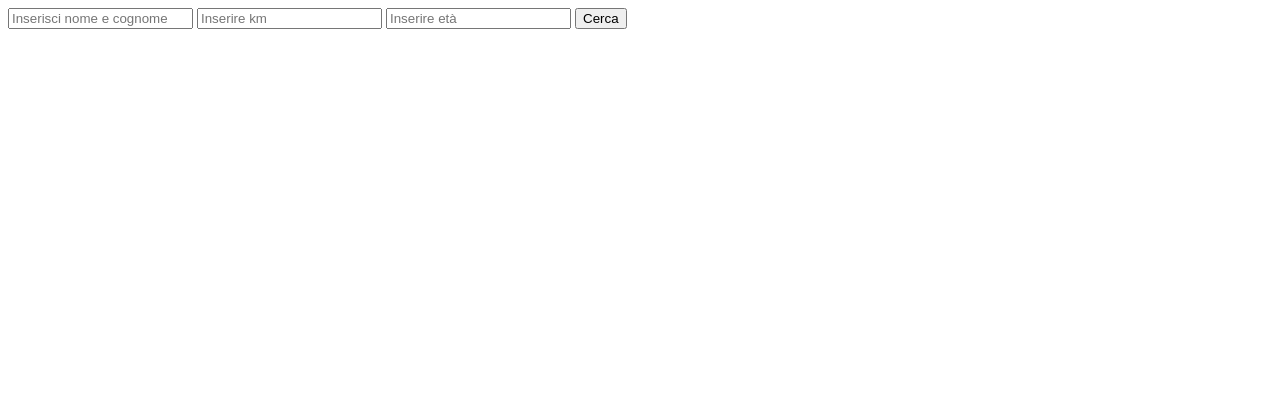
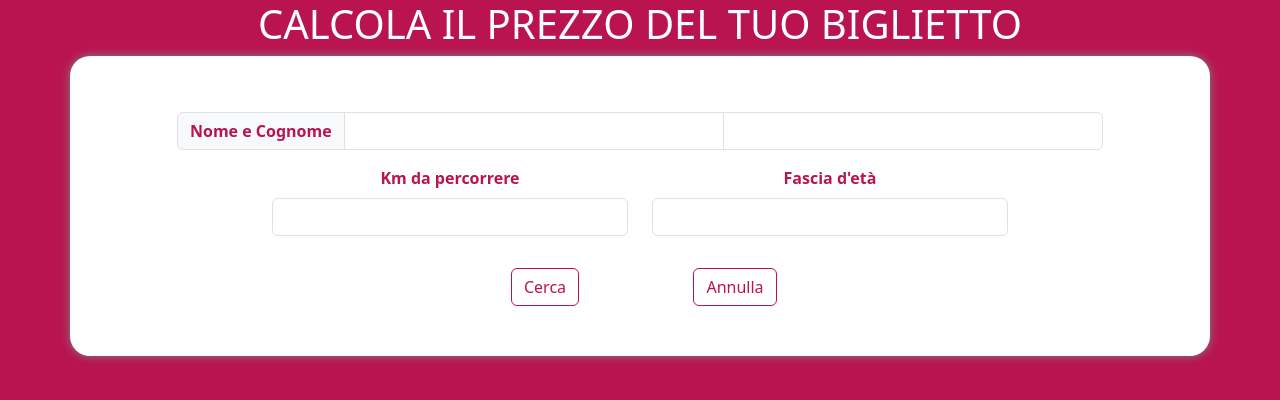
Before and after one commit to EricaMarzi/js-biglietto-treno-form, a plain HTML site: page index.html in a window 1280 px wide. Drawn offline with nearby package versions, Linux system fonts and the light colour scheme.

Commit message:
add style form

```diff
--- a/index.html
+++ b/index.html
@@ -4,15 +4,64 @@
     <meta charset="UTF-8">
     <meta name="viewport" content="width=device-width, initial-scale=1.0">
     <title>Acquista il biglietto online</title>
+
+    <!--Bootstrap-->
+    <link href="https://cdn.jsdelivr.net/npm/bootstrap@5.3.2/dist/css/bootstrap.min.css" rel="stylesheet" integrity="sha384-T3c6CoIi6uLrA9TneNEoa7RxnatzjcDSCmG1MXxSR1GAsXEV/Dwwykc2MPK8M2HN" crossorigin="anonymous">
+
+    <link rel="stylesheet" href="style.css">
 </head>
 <body>
-        <div>
-            <input id="name" type="text" placeholder="Inserisci nome e cognome">
-            <input id="kms" type="number" placeholder="Inserire km" min="1">
-            <input id="age" type="number" placeholder="Inserire età" min="1">
-            <button id="search">Cerca</button>
-        </div>
-        <p id="paragraph"></p>
+    <!--Sezione richiesta dati-->
+    <main>
+        <section py-3>
+            <h1 class="text-white text-uppercase text-center">Calcola il prezzo del tuo biglietto</h1>
+            <div class="container py-2 custom-form-card">
+                <div class="row d-flex justify-content-center text-center pt-5 pb-3 gy-3">
+
+                    <!--Richiesta nome e cognome-->
+                    <div class="col-10">
+                        <div class="input-group">
+                            <span class="input-group-text text-magenta">Nome e Cognome</span>
+                            <input id="first-name" type="text" aria-label="First name" class="form-control">
+                            <input id="last-name" type="text" aria-label="Last name" class="form-control">
+                        </div>
+                    </div>
+
+                    <!--Richiesta km-->
+                    <div class="col-4">
+                        <div class="mb-3">
+                            <label for="kms" class="form-label text-magenta">Km da percorrere</label>
+                            <div class="input-group">
+                              <input type="number" class="form-control" id="kms" aria-describedby="basic-addon3 basic-addon4">
+                            </div>
+                        </div>
+                    </div>
+
+                    <!--Richiesta età-->
+                    <div class="col-4">
+                        <div class="mb-3">
+                            <label for="age" class="form-label text-magenta">Fascia d'età</label>
+                            <div class="input-group">
+                              <input type="number" class="form-control" id="age" aria-describedby="basic-addon3 basic-addon4">
+                            </div>
+                        </div>
+                    </div>
+
+                </div>
+                <div class="row d-flex justify-content-center text-center">
+                    <!--Bottoni-->
+                    <div class="col-2">
+                        <button id="search" type="button" class="btn btn-outline custom-btn">Cerca</button>
+                    </div>
+                    <div class="col-2">
+                        <button id="cancel" type="button" class="btn btn-outline custom-btn">Annulla</button>
+                    </div>
+                </div>
+
+            </div>
+        </section>
+            <p id="paragraph"></p>
+    </main>
 
 <script src="script.js"></script>
 </body>
--- a/script.js
+++ b/script.js
@@ -36,15 +36,18 @@ const inputAge = document.getElementById("age");
 const button = document.getElementById("search");
 const paragraph = document.getElementById("paragraph")
 // 2.2 Richiamo l'elemento e recupero il valore
-const inputName = document.getElementById("name")
-console.log(inputKms, inputAge, button, paragraph, inputName);
+const inputFirstName = document.getElementById("first-name")
+const inputLastName = document.getElementById("last-name")
+console.log(inputKms, inputAge, button, paragraph);
 
 button.addEventListener("click", function() {
     // Recupero il valore dell'input
     const kms = parseInt(inputKms.value);
     const age = parseInt(inputAge.value);
-    const userName = (inputName.value)
-    console.log(kms, age, userName);
+    const firstName = (inputFirstName.value)
+    const lastName = (inputLastName.value)
+    const userName = firstName + " " + lastName
+    console.log(kms, age, firstName, userName);
 
     // Valido le informazioni ricevute
     if (isNaN(kms) || isNaN(age)) {
@@ -61,7 +64,7 @@ button.addEventListener("click", function() {
     console.log ("prezzo base:", basePrice)
 
     // Applico un eventuale sconto per fascia d'età
-    let discount = null
+    let discount = ""
     if (age < 18) {
         discount = basePrice * 0.2
         console.log("sconto:", discount)
--- /dev/null
+++ b/style.css
@@ -0,0 +1,37 @@
+/** CSS Reset */
+* {
+    margin: 0;
+    padding: 0;
+    box-sizing: border-box;
+}
+
+body {
+    background-color: #b91450;
+}
+
+/*? Sezione richiesta dati */
+
+.custom-form-card {
+ background-color: white;
+ height: 300px;
+
+ border-radius: 20px;
+ box-shadow: 0 0 10px gray;
+}
+
+.text-magenta {
+    color: #b91450;
+    font-weight: 600;
+}
+
+/** Style btn */
+
+.custom-btn {
+    color: #b91450;
+    border-color: currentColor;
+}
+
+.custom-btn:hover {
+    background-color: #b91450;
+    color: white;
+}
```
